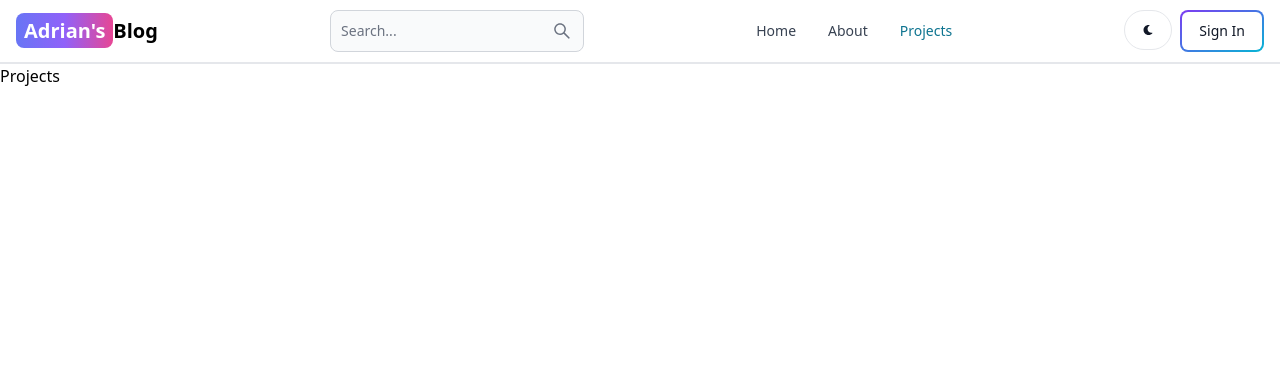
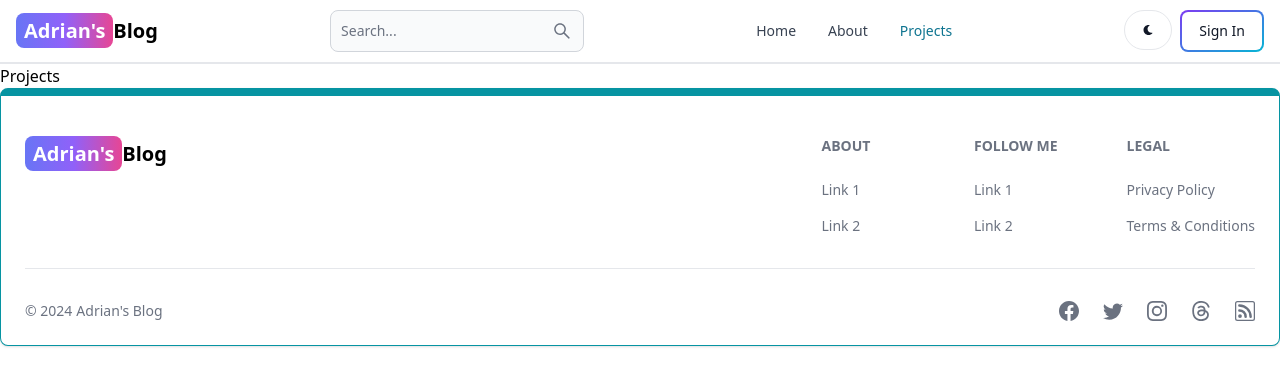
Before and after one commit to adriantoba/MERN-Blog, a React (Vite) app in the folder client/: page /projects in a window 1280 px wide. Shown: the top 386 px of the page. Built offline with nearby package versions, Linux system fonts and the light colour scheme.

Commit message:
Created Footer component

```diff
--- a/client/src/App.jsx
+++ b/client/src/App.jsx
@@ -1,24 +1,26 @@
-import { BrowserRouter, Routes, Route } from 'react-router-dom'
-import Home from './pages/Home'
-import About from './pages/About'
-import SignUp from './pages/SignUp'
-import SignIn from './pages/SignIn'
-import Dashboard from './pages/Dashboard'
-import Projects from './pages/Projects'
-import Header from './components/header'
+import { BrowserRouter, Routes, Route } from "react-router-dom";
+import Home from "./pages/Home";
+import About from "./pages/About";
+import SignUp from "./pages/SignUp";
+import SignIn from "./pages/SignIn";
+import Dashboard from "./pages/Dashboard";
+import Projects from "./pages/Projects";
+import Header from "./components/header";
+import Footer from "./components/Footer";
 
 export default function App() {
   return (
     <BrowserRouter>
-    <Header/>
-    <Routes>
-      <Route path="/" element={<Home />}/>
-      <Route path="/about" element={<About />}/>
-      <Route path="/sign-up" element={<SignUp />}/>
-      <Route path="/sign-in" element={<SignIn />}/>
-      <Route path="/dashboard" element={<Dashboard />}/>
-      <Route path="/projects" element={<Projects />}/>
-    </Routes>
+      <Header />
+      <Routes>
+        <Route path="/" element={<Home />} />
+        <Route path="/about" element={<About />} />
+        <Route path="/sign-up" element={<SignUp />} />
+        <Route path="/sign-in" element={<SignIn />} />
+        <Route path="/dashboard" element={<Dashboard />} />
+        <Route path="/projects" element={<Projects />} />
+      </Routes>
+      <Footer />
     </BrowserRouter>
-  )
+  );
 }
--- /dev/null
+++ b/client/src/components/Footer.jsx
@@ -0,0 +1,109 @@
+import { Footer } from "flowbite-react";
+import React from "react";
+import { Link } from "react-router-dom";
+import {
+  BsFacebook,
+  BsInstagram,
+  BsTwitter,
+  BsRss,
+  BsThreads,
+} from "react-icons/bs";
+
+export default function FooterComponent() {
+  return (
+    <Footer container className="border border-t-8 border-teal-500">
+      <div className="w-full max-w-7xl mx-auto">
+        <div className="grid w-full justify-between sm:flex md:gird-cols-1">
+          <div className="mt-5">
+            <Link
+              to="/"
+              className="self-center whitespace-nowrap text-lg sm:text-xl font-semibold dark:text-white"
+            >
+              <span className="px-2 py-1 bg-gradient-to-r from-indigo-500 via-purple-500 to-pink-500 rounded-lg text-white">
+                Adrian's
+              </span>
+              Blog
+            </Link>
+          </div>
+          <div className="grid grid-cols-2 gap-8 mt-4 sm:grid-cols-3 sm:gap-6">
+            <div>
+              <Footer.Title title="About" />
+              <Footer.LinkGroup col>
+                <Footer.Link
+                  href="https://google.com"
+                  target="_blank"
+                  rel="noopener noreferrer"
+                >
+                  Link 1
+                </Footer.Link>
+
+                <Footer.Link
+                  href="https://google.com"
+                  target="_blank"
+                  rel="noopener noreferrer"
+                >
+                  Link 2
+                </Footer.Link>
+              </Footer.LinkGroup>
+            </div>
+            <div>
+              <Footer.Title title="Follow Me" />
+              <Footer.LinkGroup col>
+                <Footer.Link
+                  href="https://google.com"
+                  target="_blank"
+                  rel="noopener noreferrer"
+                >
+                  Link 1
+                </Footer.Link>
+
+                <Footer.Link
+                  href="https://google.com"
+                  target="_blank"
+                  rel="noopener noreferrer"
+                >
+                  Link 2
+                </Footer.Link>
+              </Footer.LinkGroup>
+            </div>
+            <div>
+              <Footer.Title title="Legal" />
+              <Footer.LinkGroup col>
+                <Footer.Link
+                  href="https://google.com"
+                  target="_blank"
+                  rel="noopener noreferrer"
+                >
+                  Privacy Policy
+                </Footer.Link>
+
+                <Footer.Link
+                  href="https://google.com"
+                  target="_blank"
+                  rel="noopener noreferrer"
+                >
+                  Terms & Conditions
+                </Footer.Link>
+              </Footer.LinkGroup>
+            </div>
+          </div>
+        </div>
+        <Footer.Divider />
+        <div className="w-full sm:flex sm:items-center sm:justify-between">
+          <Footer.Copyright
+            href="#"
+            by="Adrian's Blog"
+            year={new Date().getFullYear()}
+          />
+          <div className="flex gap-6 sm:mt-0 mt-4 sm:justify-center">
+            <Footer.Icon href="#" icon={BsFacebook} />
+            <Footer.Icon href="#" icon={BsTwitter} />
+            <Footer.Icon href="#" icon={BsInstagram} />
+            <Footer.Icon href="#" icon={BsThreads} />
+            <Footer.Icon href="#" icon={BsRss} />
+          </div>
+        </div>
+      </div>
+    </Footer>
+  );
+}
```
